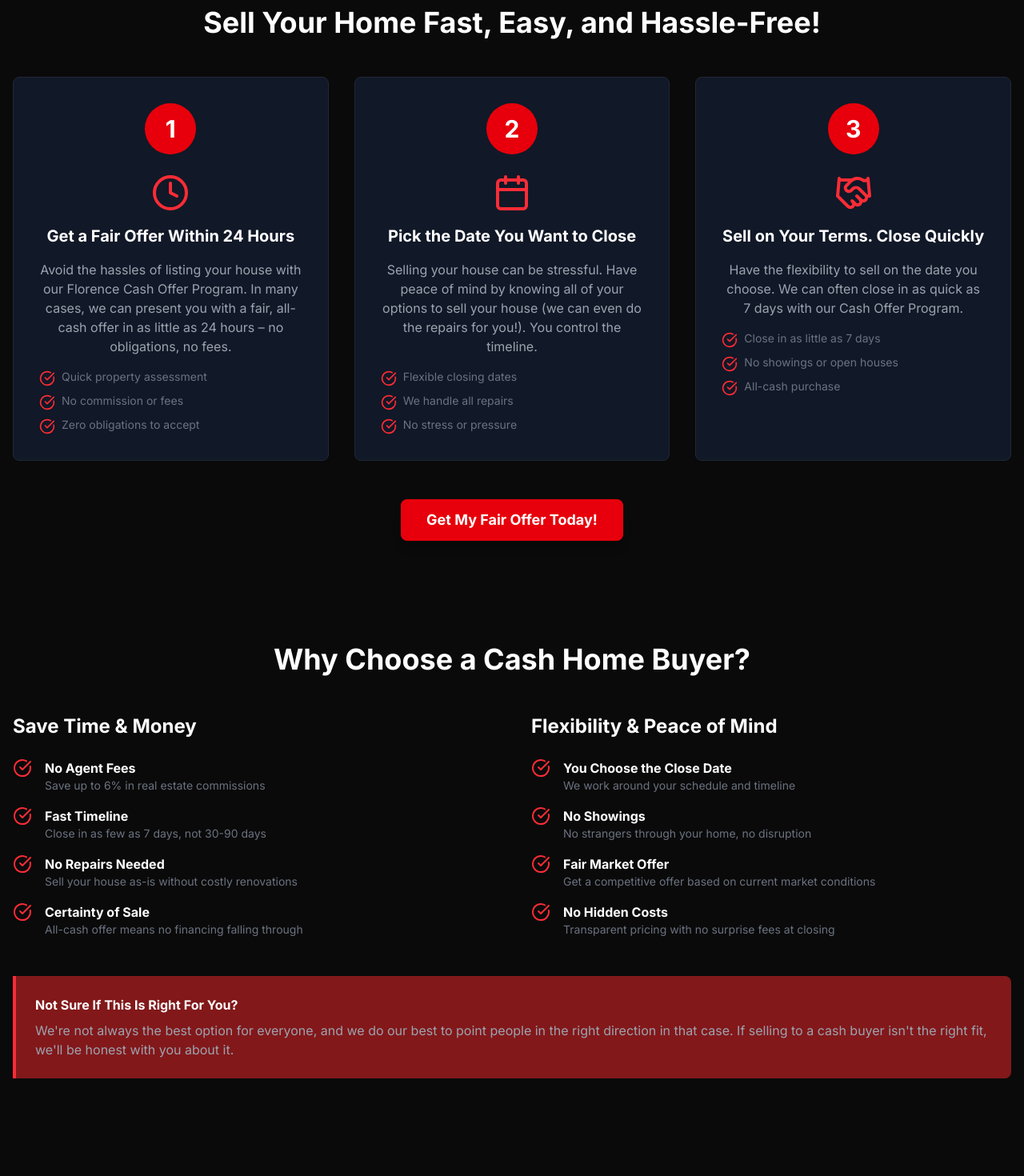
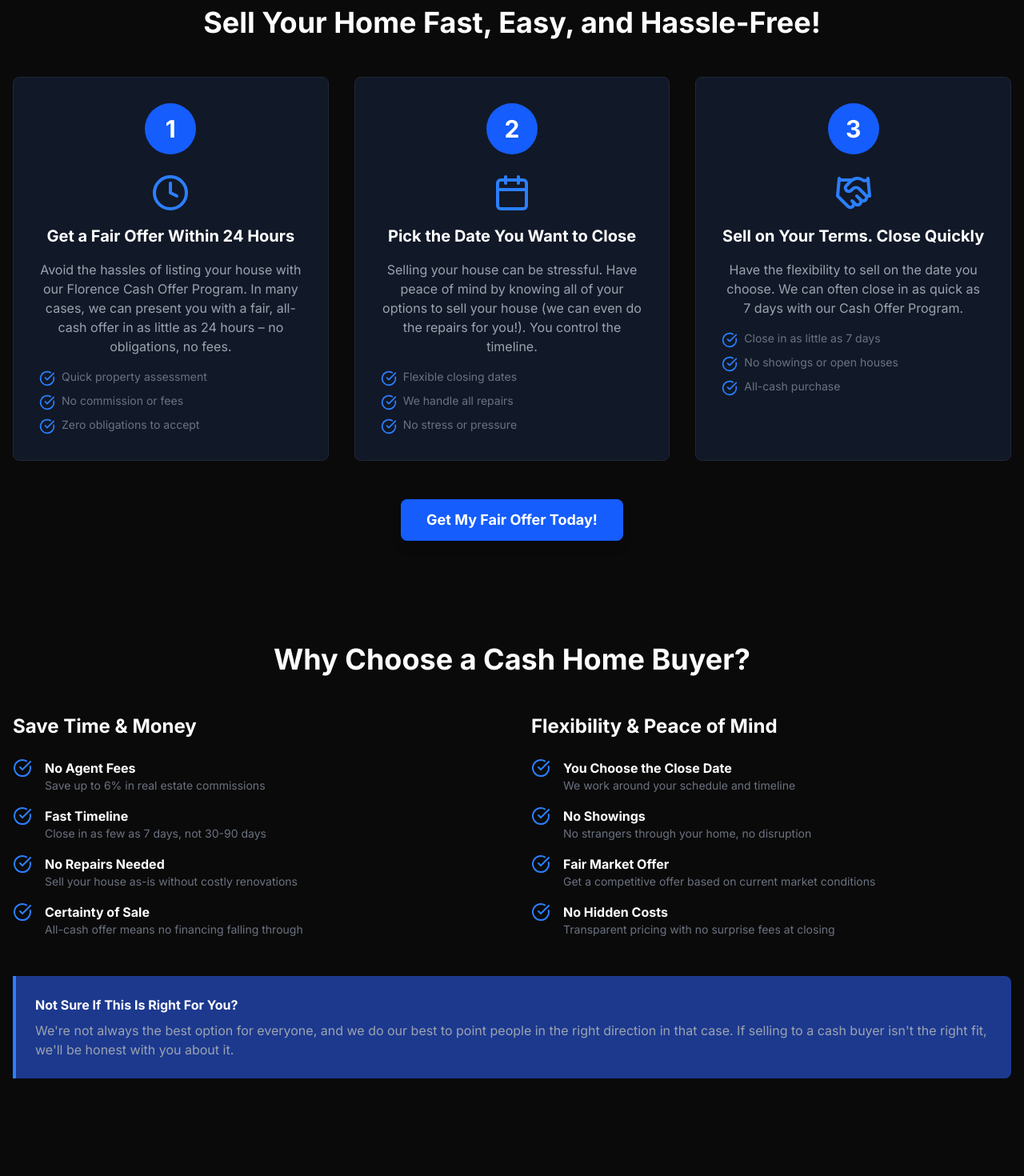
Before and after one commit to morganalex1902-a11y/florencehomebuyers, a Next.js app: page /how-it-works in a window 1280 px wide. Shown: the part 540-2010 px from the top of the page at 80% size. Built offline with nearby package versions, Linux system fonts and the light colour scheme.

Commit message:
Change remaining red colors to blue in how-it-works page
cgen-5fda3161058b4b48a261bdd6b74757e3

```diff
--- a/app/how-it-works/page.tsx
+++ b/app/how-it-works/page.tsx
@@ -41,11 +41,11 @@ export default function HowItWorks() {
             {/* Step 1 */}
             <div className='bg-gray-800 p-8 rounded-lg border border-gray-700'>
               <div className='flex items-center justify-center mb-6'>
-                <div className='w-16 h-16 bg-red-600 text-white rounded-full flex items-center justify-center text-3xl font-bold'>
+                <div className='w-16 h-16 bg-blue-600 text-white rounded-full flex items-center justify-center text-3xl font-bold'>
                   1
                 </div>
               </div>
-              <Clock className='w-12 h-12 text-red-500 mx-auto mb-4' />
+              <Clock className='w-12 h-12 text-blue-500 mx-auto mb-4' />
               <h3 className='text-xl font-bold text-white text-center mb-4'>
                 Get a Fair Offer Within 24 Hours
               </h3>
@@ -54,15 +54,15 @@ export default function HowItWorks() {
               </p>
               <ul className='space-y-2 text-sm text-gray-400'>
                 <li className='flex items-start gap-2'>
-                  <CheckCircle className='w-5 h-5 text-red-500 mt-0.5 flex-shrink-0' />
+                  <CheckCircle className='w-5 h-5 text-blue-500 mt-0.5 flex-shrink-0' />
                   <span>Quick property assessment</span>
                 </li>
                 <li className='flex items-start gap-2'>
-                  <CheckCircle className='w-5 h-5 text-red-500 mt-0.5 flex-shrink-0' />
+                  <CheckCircle className='w-5 h-5 text-blue-500 mt-0.5 flex-shrink-0' />
                   <span>No commission or fees</span>
                 </li>
                 <li className='flex items-start gap-2'>
-                  <CheckCircle className='w-5 h-5 text-red-500 mt-0.5 flex-shrink-0' />
+                  <CheckCircle className='w-5 h-5 text-blue-500 mt-0.5 flex-shrink-0' />
                   <span>Zero obligations to accept</span>
                 </li>
               </ul>
@@ -71,11 +71,11 @@ export default function HowItWorks() {
             {/* Step 2 */}
             <div className='bg-gray-800 p-8 rounded-lg border border-gray-700'>
               <div className='flex items-center justify-center mb-6'>
-                <div className='w-16 h-16 bg-red-600 text-white rounded-full flex items-center justify-center text-3xl font-bold'>
+                <div className='w-16 h-16 bg-blue-600 text-white rounded-full flex items-center justify-center text-3xl font-bold'>
                   2
                 </div>
               </div>
-              <Calendar className='w-12 h-12 text-red-500 mx-auto mb-4' />
+              <Calendar className='w-12 h-12 text-blue-500 mx-auto mb-4' />
               <h3 className='text-xl font-bold text-white text-center mb-4'>
                 Pick the Date You Want to Close
               </h3>
@@ -84,15 +84,15 @@ export default function HowItWorks() {
               </p>
               <ul className='space-y-2 text-sm text-gray-400'>
                 <li className='flex items-start gap-2'>
-                  <CheckCircle className='w-5 h-5 text-red-500 mt-0.5 flex-shrink-0' />
+                  <CheckCircle className='w-5 h-5 text-blue-500 mt-0.5 flex-shrink-0' />
                   <span>Flexible closing dates</span>
                 </li>
                 <li className='flex items-start gap-2'>
-                  <CheckCircle className='w-5 h-5 text-red-500 mt-0.5 flex-shrink-0' />
+                  <CheckCircle className='w-5 h-5 text-blue-500 mt-0.5 flex-shrink-0' />
                   <span>We handle all repairs</span>
                 </li>
                 <li className='flex items-start gap-2'>
-                  <CheckCircle className='w-5 h-5 text-red-500 mt-0.5 flex-shrink-0' />
+                  <CheckCircle className='w-5 h-5 text-blue-500 mt-0.5 flex-shrink-0' />
                   <span>No stress or pressure</span>
                 </li>
               </ul>
@@ -101,11 +101,11 @@ export default function HowItWorks() {
             {/* Step 3 */}
             <div className='bg-gray-800 p-8 rounded-lg border border-gray-700'>
               <div className='flex items-center justify-center mb-6'>
-                <div className='w-16 h-16 bg-red-600 text-white rounded-full flex items-center justify-center text-3xl font-bold'>
+                <div className='w-16 h-16 bg-blue-600 text-white rounded-full flex items-center justify-center text-3xl font-bold'>
                   3
                 </div>
               </div>
-              <Handshake className='w-12 h-12 text-red-500 mx-auto mb-4' />
+              <Handshake className='w-12 h-12 text-blue-500 mx-auto mb-4' />
               <h3 className='text-xl font-bold text-white text-center mb-4'>
                 Sell on Your Terms. Close Quickly
               </h3>
@@ -114,15 +114,15 @@ export default function HowItWorks() {
               </p>
               <ul className='space-y-2 text-sm text-gray-400'>
                 <li className='flex items-start gap-2'>
-                  <CheckCircle className='w-5 h-5 text-red-500 mt-0.5 flex-shrink-0' />
+                  <CheckCircle className='w-5 h-5 text-blue-500 mt-0.5 flex-shrink-0' />
                   <span>Close in as little as 7 days</span>
                 </li>
                 <li className='flex items-start gap-2'>
-                  <CheckCircle className='w-5 h-5 text-red-500 mt-0.5 flex-shrink-0' />
+                  <CheckCircle className='w-5 h-5 text-blue-500 mt-0.5 flex-shrink-0' />
                   <span>No showings or open houses</span>
                 </li>
                 <li className='flex items-start gap-2'>
-                  <CheckCircle className='w-5 h-5 text-red-500 mt-0.5 flex-shrink-0' />
+                  <CheckCircle className='w-5 h-5 text-blue-500 mt-0.5 flex-shrink-0' />
                   <span>All-cash purchase</span>
                 </li>
               </ul>
@@ -130,7 +130,7 @@ export default function HowItWorks() {
           </div>
 
           <div className='text-center mt-12'>
-            <button className='px-8 py-3 bg-red-600 text-white font-bold rounded-lg hover:bg-red-700 active:scale-95 transition-all text-lg shadow-lg hover:shadow-xl'>
+            <button className='px-8 py-3 bg-blue-600 text-white font-bold rounded-lg hover:bg-blue-700 active:scale-95 transition-all text-lg shadow-lg hover:shadow-xl'>
               Get My Fair Offer Today!
             </button>
           </div>
@@ -149,28 +149,28 @@ export default function HowItWorks() {
               <h3 className='text-2xl font-bold text-white mb-6'>Save Time & Money</h3>
               <ul className='space-y-4'>
                 <li className='flex gap-4'>
-                  <CheckCircle className='w-6 h-6 text-red-500 flex-shrink-0' />
+                  <CheckCircle className='w-6 h-6 text-blue-500 flex-shrink-0' />
                   <div>
                     <h4 className='font-bold text-white'>No Agent Fees</h4>
                     <p className='text-gray-400 text-sm'>Save up to 6% in real estate commissions</p>
                   </div>
                 </li>
                 <li className='flex gap-4'>
-                  <CheckCircle className='w-6 h-6 text-red-500 flex-shrink-0' />
+                  <CheckCircle className='w-6 h-6 text-blue-500 flex-shrink-0' />
                   <div>
                     <h4 className='font-bold text-white'>Fast Timeline</h4>
                     <p className='text-gray-400 text-sm'>Close in as few as 7 days, not 30-90 days</p>
                   </div>
                 </li>
                 <li className='flex gap-4'>
-                  <CheckCircle className='w-6 h-6 text-red-500 flex-shrink-0' />
+                  <CheckCircle className='w-6 h-6 text-blue-500 flex-shrink-0' />
                   <div>
                     <h4 className='font-bold text-white'>No Repairs Needed</h4>
                     <p className='text-gray-400 text-sm'>Sell your house as-is without costly renovations</p>
                   </div>
                 </li>
                 <li className='flex gap-4'>
-                  <CheckCircle className='w-6 h-6 text-red-500 flex-shrink-0' />
+                  <CheckCircle className='w-6 h-6 text-blue-500 flex-shrink-0' />
                   <div>
                     <h4 className='font-bold text-white'>Certainty of Sale</h4>
                     <p className='text-gray-400 text-sm'>All-cash offer means no financing falling through</p>
@@ -183,28 +183,28 @@ export default function HowItWorks() {
               <h3 className='text-2xl font-bold text-white mb-6'>Flexibility & Peace of Mind</h3>
               <ul className='space-y-4'>
                 <li className='flex gap-4'>
-                  <CheckCircle className='w-6 h-6 text-red-500 flex-shrink-0' />
+                  <CheckCircle className='w-6 h-6 text-blue-500 flex-shrink-0' />
                   <div>
                     <h4 className='font-bold text-white'>You Choose the Close Date</h4>
                     <p className='text-gray-400 text-sm'>We work around your schedule and timeline</p>
                   </div>
                 </li>
                 <li className='flex gap-4'>
-                  <CheckCircle className='w-6 h-6 text-red-500 flex-shrink-0' />
+                  <CheckCircle className='w-6 h-6 text-blue-500 flex-shrink-0' />
                   <div>
                     <h4 className='font-bold text-white'>No Showings</h4>
                     <p className='text-gray-400 text-sm'>No strangers through your home, no disruption</p>
                   </div>
                 </li>
                 <li className='flex gap-4'>
-                  <CheckCircle className='w-6 h-6 text-red-500 flex-shrink-0' />
+                  <CheckCircle className='w-6 h-6 text-blue-500 flex-shrink-0' />
                   <div>
                     <h4 className='font-bold text-white'>Fair Market Offer</h4>
                     <p className='text-gray-400 text-sm'>Get a competitive offer based on current market conditions</p>
                   </div>
                 </li>
                 <li className='flex gap-4'>
-                  <CheckCircle className='w-6 h-6 text-red-500 flex-shrink-0' />
+                  <CheckCircle className='w-6 h-6 text-blue-500 flex-shrink-0' />
                   <div>
                     <h4 className='font-bold text-white'>No Hidden Costs</h4>
                     <p className='text-gray-400 text-sm'>Transparent pricing with no surprise fees at closing</p>
@@ -214,7 +214,7 @@ export default function HowItWorks() {
             </div>
           </div>
 
-          <div className='bg-red-900 border-l-4 border-red-500 p-6 rounded-r-lg'>
+          <div className='bg-blue-900 border-l-4 border-blue-500 p-6 rounded-r-lg'>
             <h4 className='font-bold text-white mb-2'>Not Sure If This Is Right For You?</h4>
             <p className='text-gray-300'>
               We're not always the best option for everyone, and we do our best to point people in the right direction in that case. If selling to a cash buyer isn't the right fit, we'll be honest with you about it.
```
